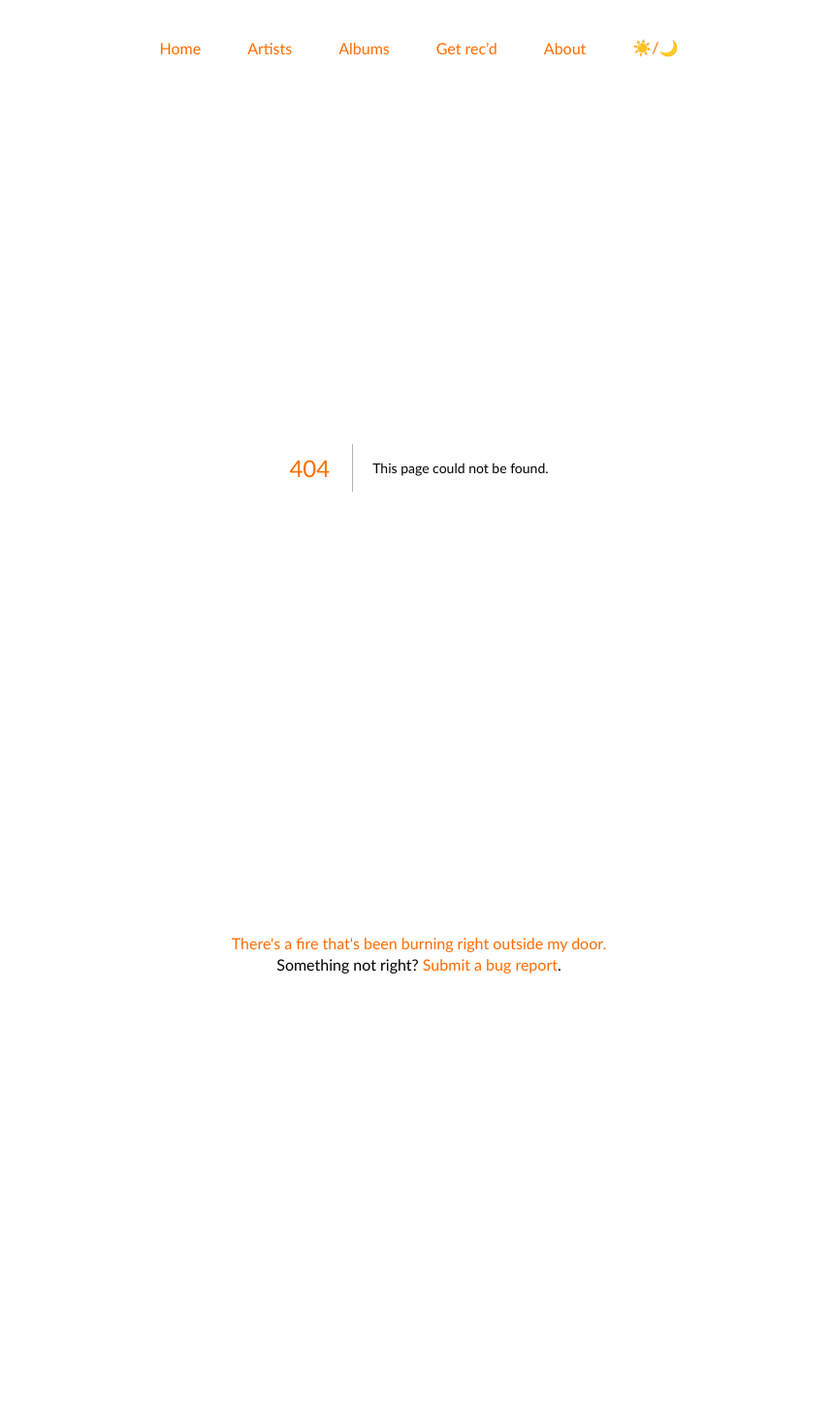
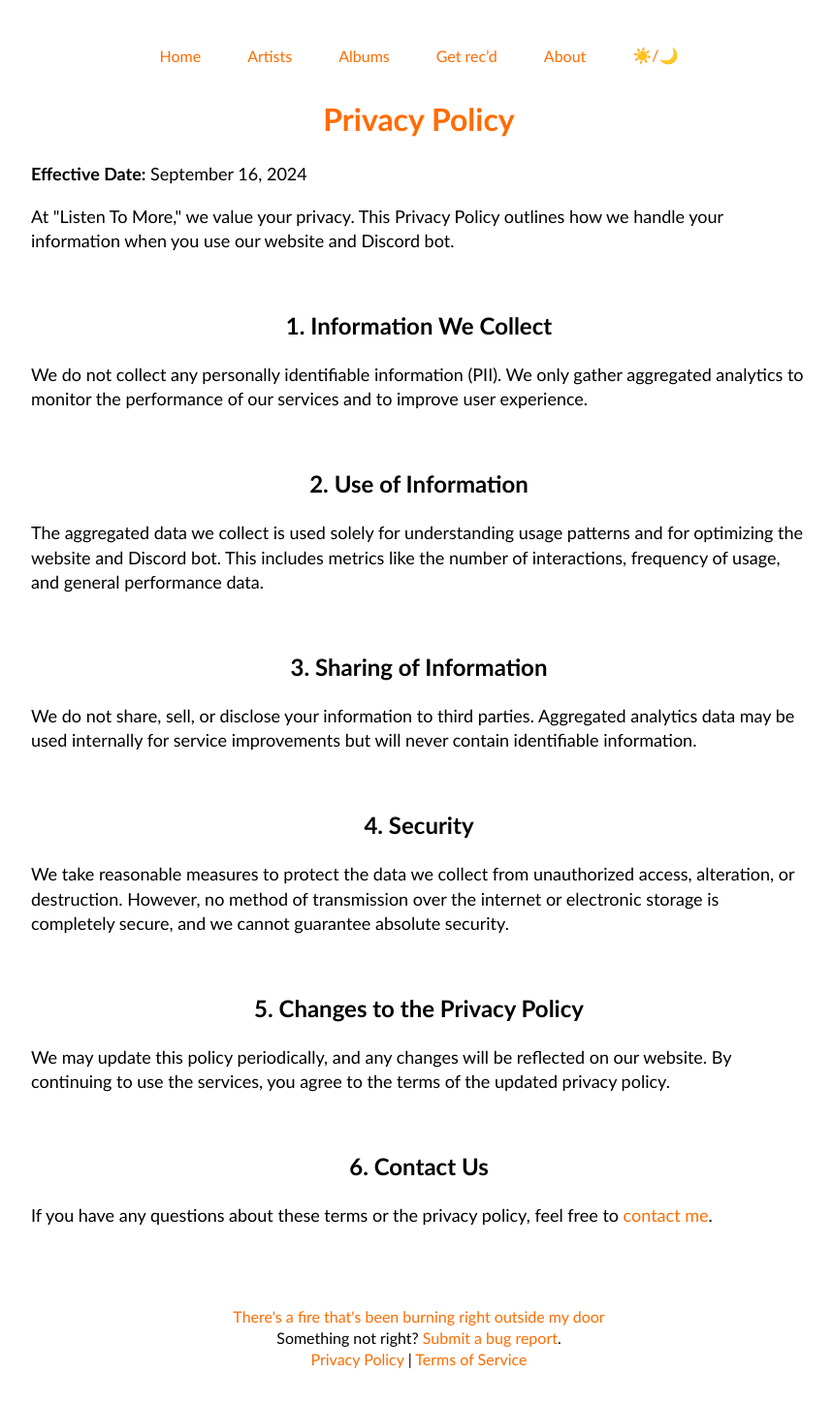
Before and after one commit to rianvdm/my-music-next, a Next.js app: page /privacy in a window 1280 px wide. Before the commit this address had no page. Shown: the top 1450 px of the page at 97% size, without its empty margins (208-1067 px from the left). Before the commit the page ends 1087 px from the top, so only its background shows below. Built offline with nearby package versions, Linux system fonts and the light colour scheme.

Commit message:
Privacy and Terms

```diff
--- a/app/layout.js
+++ b/app/layout.js
@@ -64,9 +64,10 @@ export default function RootLayout({ children }) {
         <div className="footer">
           <p>
             <a href="https://youtu.be/cNtprycno14?t=9036" target="_blank">
-              There's a fire that's been burning right outside my door.
+              There's a fire that's been burning right outside my door
             </a><br />
             Something not right? <a href="https://github.com/rianvdm/my-music-next/issues" target="_blank">Submit a bug report</a>.
+            <br /><a href="/privacy">Privacy Policy</a> | <a href="/terms">Terms of Service</a>
           </p>
         </div>
       </body>
--- /dev/null
+++ b/app/privacy/page.js
@@ -0,0 +1,31 @@
+export const runtime = 'edge';
+
+export default function TermsPage() {
+  return (
+    <div>
+      <h1>Privacy Policy</h1>
+      <p><strong>Effective Date:</strong> September 16, 2024</p>
+
+      <p>At "Listen To More," we value your privacy. This Privacy Policy outlines how we handle your information when you use our website and Discord bot.</p>
+
+      <h2>1. Information We Collect</h2>
+      <p>We do not collect any personally identifiable information (PII). We only gather aggregated analytics to monitor the performance of our services and to improve user experience.</p>
+
+      <h2>2. Use of Information</h2>
+      <p>The aggregated data we collect is used solely for understanding usage patterns and for optimizing the website and Discord bot. This includes metrics like the number of interactions, frequency of usage, and general performance data.</p>
+
+      <h2>3. Sharing of Information</h2>
+      <p>We do not share, sell, or disclose your information to third parties. Aggregated analytics data may be used internally for service improvements but will never contain identifiable information.</p>
+
+      <h2>4. Security</h2>
+      <p>We take reasonable measures to protect the data we collect from unauthorized access, alteration, or destruction. However, no method of transmission over the internet or electronic storage is completely secure, and we cannot guarantee absolute security.</p>
+
+      <h2>5. Changes to the Privacy Policy</h2>
+      <p>We may update this policy periodically, and any changes will be reflected on our website. By continuing to use the services, you agree to the terms of the updated privacy policy.</p>
+
+      <h2>6. Contact Us</h2>
+      <p>If you have any questions about these terms or the privacy policy, feel free to <a href="https://elezea.com/contact">contact me</a>.</p>
+
+    </div>
+  );
+}
```
Also changed, not shown: app/terms/page.js (added, +27 -0 lines).
